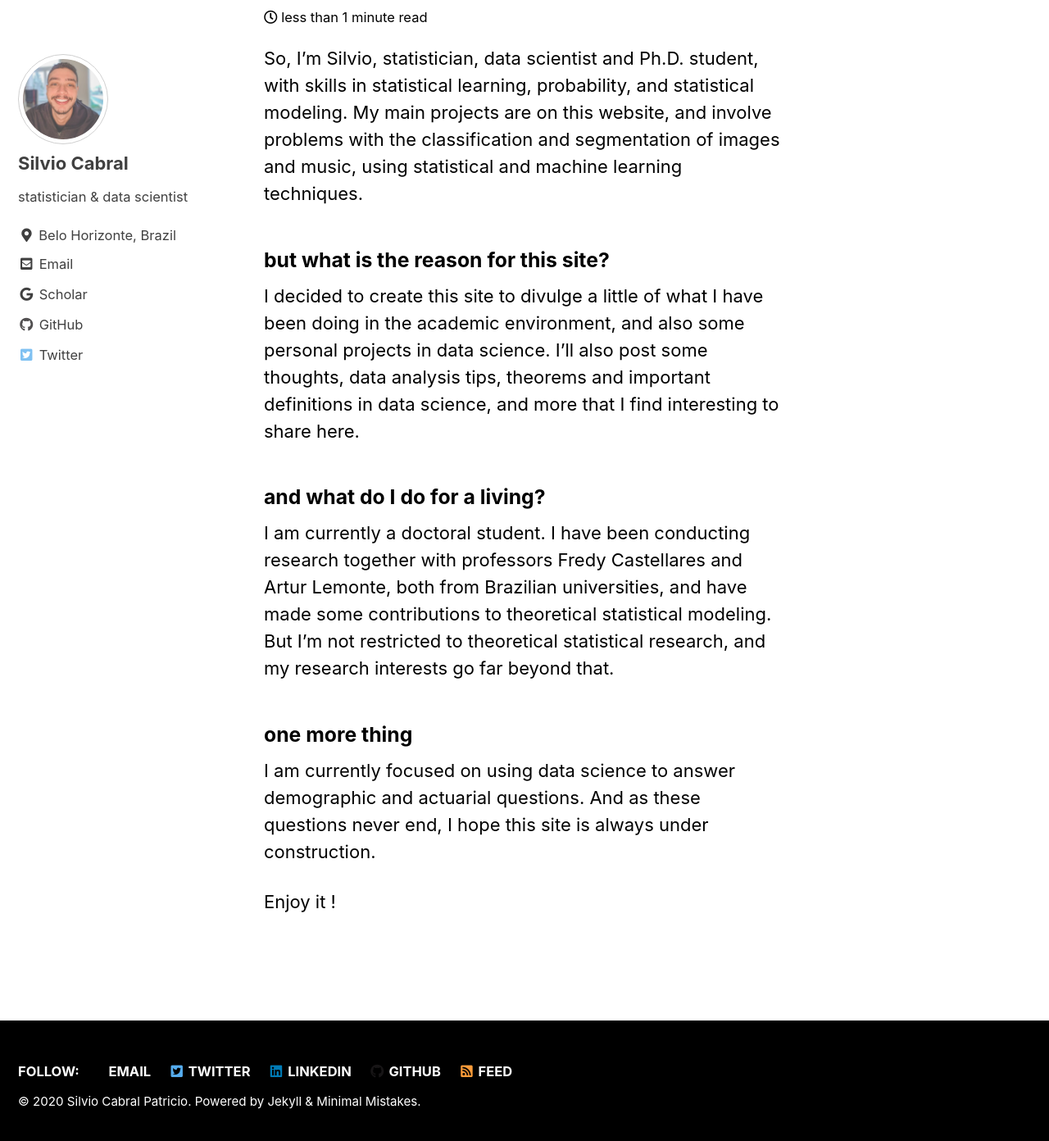
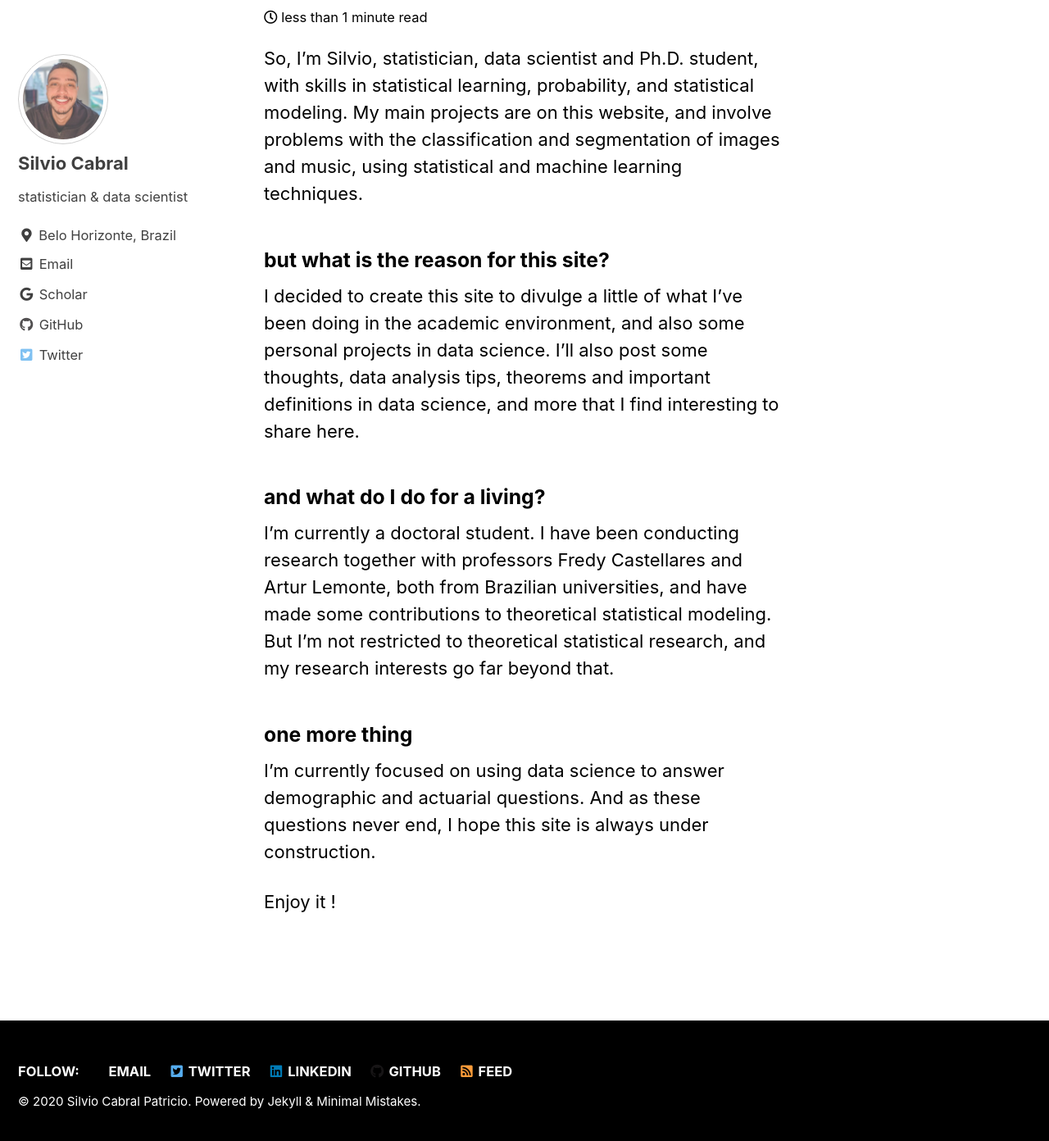
Before and after one commit to scpatricio/scpatricio.github.io, a Jekyll site: the page built from _pages/about.md, in a window 1280 px wide and 1400 px high, scrolled down 455 px. Shown: the top 1392 px of the window at 82% size. Built offline with Jekyll 4.4.1, drawn with Linux system fonts in a browser that asks for light colours; cached includes are drawn as plain includes.

Commit message:
new github commit

```diff
--- a/_config.yml
+++ b/_config.yml
@@ -270,7 +270,7 @@ defaults:
       layout: single
       author_profile: true
       read_time: true
-      comments: # true
+      comments:  true
       share: true
       related: true
 
--- a/_pages/about.md
+++ b/_pages/about.md
@@ -8,12 +8,12 @@ header:
 So, I'm Silvio, statistician, data scientist and Ph.D. student, with skills in statistical learning, probability, and statistical modeling. My main projects are on this website, and involve problems with the classification and segmentation of images and music, using statistical and machine learning techniques.
 
 ### but what is the reason for this site?
-I decided to create this site to divulge a little of what I have been doing in the academic environment, and also some personal projects in data science. I'll also post some thoughts, data analysis tips, theorems and important definitions in data science, and more that I find interesting to share here.
+I decided to create this site to divulge a little of what I've been doing in the academic environment, and also some personal projects in data science. I'll also post some thoughts, data analysis tips, theorems and important definitions in data science, and more that I find interesting to share here.
 
 ### and what do I do for a living?
-I am currently a doctoral student. I have been conducting research together with professors Fredy Castellares and Artur Lemonte, both from Brazilian universities, and have made some contributions to theoretical statistical modeling. But I'm not restricted to theoretical statistical research, and my research interests go far beyond that.
+I'm currently a doctoral student. I have been conducting research together with professors Fredy Castellares and Artur Lemonte, both from Brazilian universities, and have made some contributions to theoretical statistical modeling. But I'm not restricted to theoretical statistical research, and my research interests go far beyond that.
 
 ### one more thing
-I am currently focused on using data science to answer demographic and actuarial questions. And as these questions never end, I hope this site is always under construction.
+I'm currently focused on using data science to answer demographic and actuarial questions. And as these questions never end, I hope this site is always under construction.
 
 Enjoy it !
```
